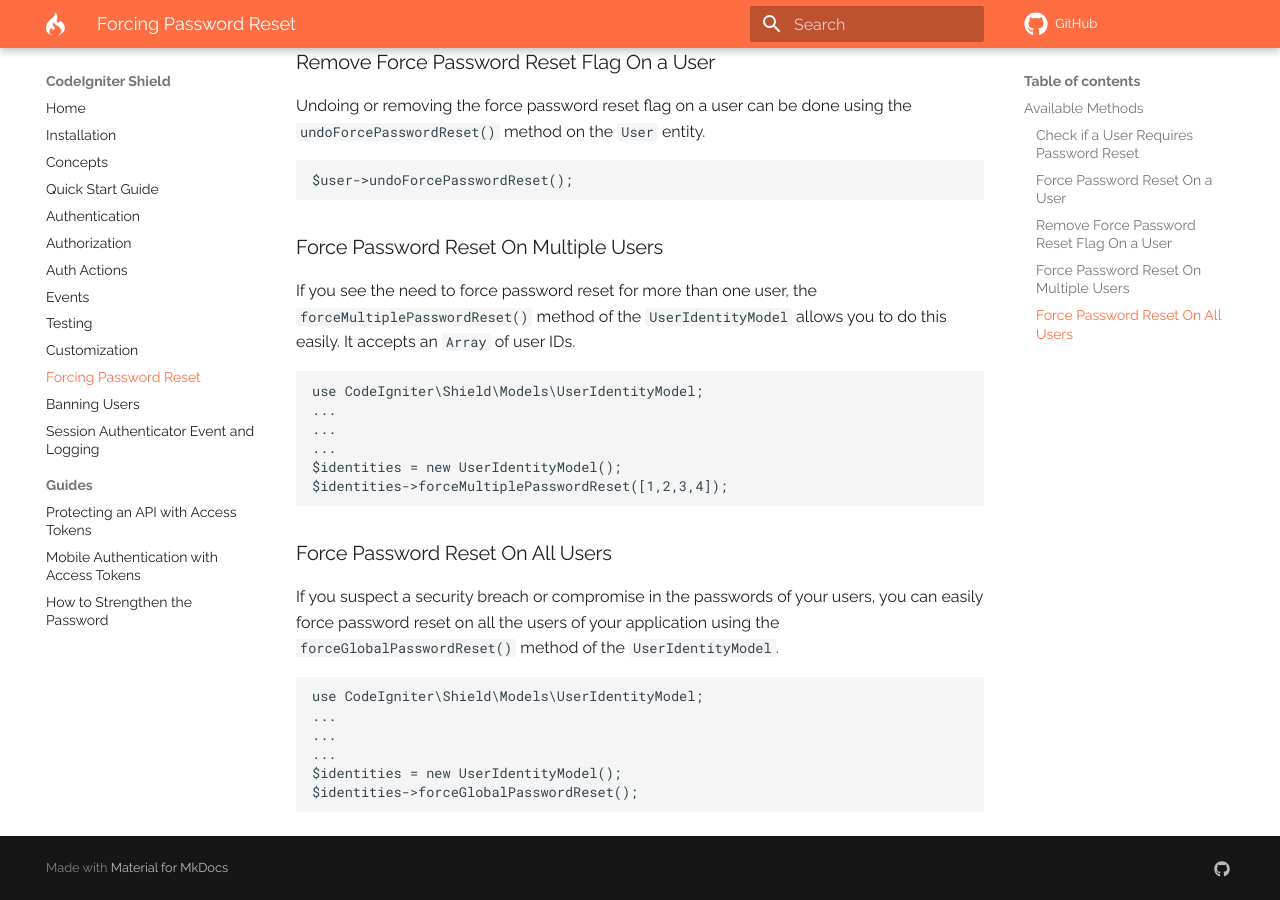
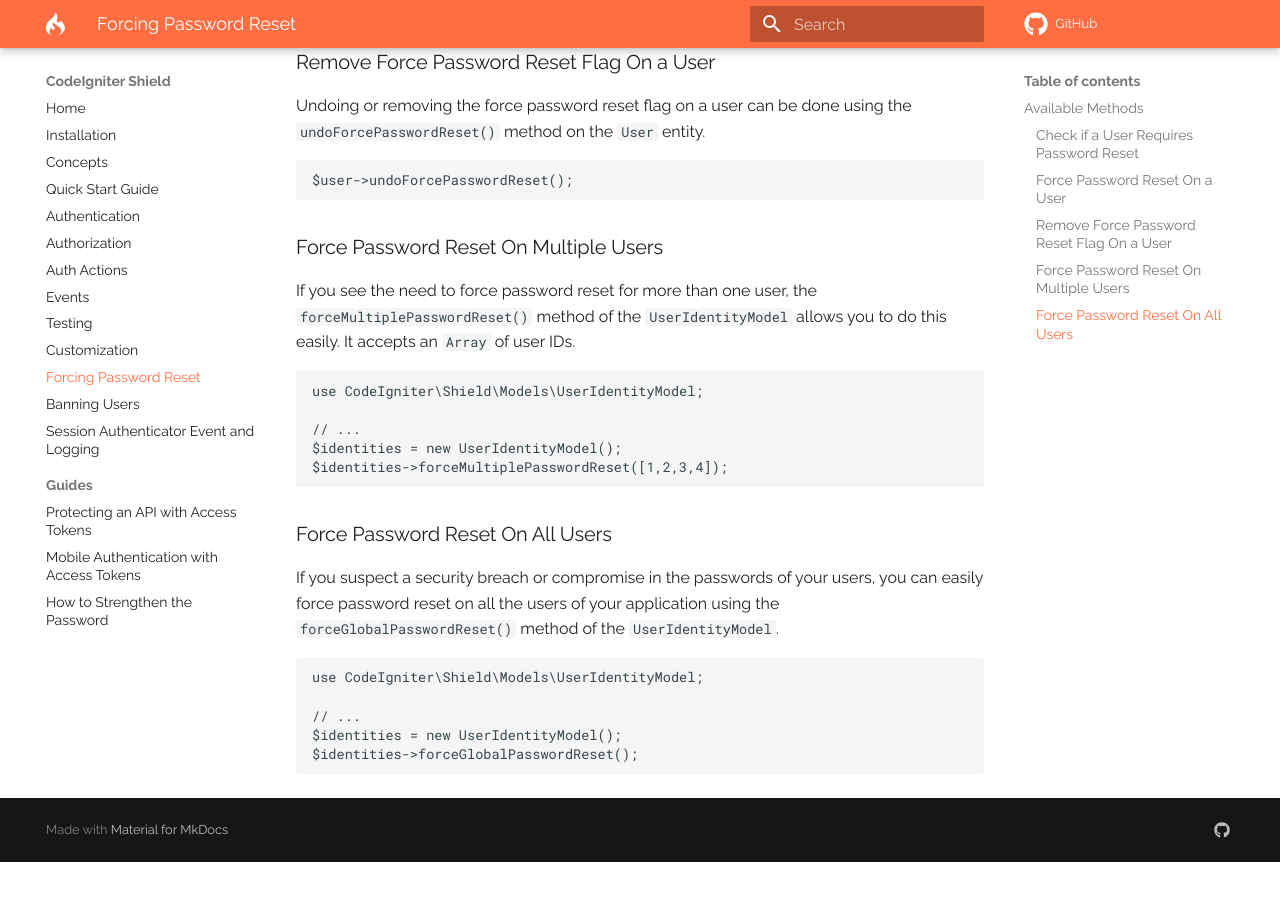
Before and after one commit to codeigniter4/shield, an MkDocs documentation site: the page built from docs/forcing_password_reset.md, in a window 1280 px wide and 900 px high, scrolled down 1120 px. Built offline with MkDocs 1.6.1 and Material for MkDocs 9.7.7, drawn with Linux system fonts in a browser that asks for light colours; comment, search, counter and statistics services are not loaded; a style sheet for code colours, icons or effects is not loaded; after the commit the page ends 1982 px from its top, so only the background shows below that; part of the change alters nothing that is shown; some of the changed text lies outside the part shown.

Commit message:
docs: improvements in the PHP block

````diff
--- a/docs/forcing_password_reset.md
+++ b/docs/forcing_password_reset.md
@@ -6,7 +6,7 @@ Depending on the scope of your application, there may be times when you'll decid
   - [Available Methods](#available-methods)
     - [Check if a User Requires Password Reset](#check-if-a-user-requires-password-reset)
     - [Force Password Reset On a User](#force-password-reset-on-a-user)
-    - [Removing Password Reset Flag On a User](#removing-password-reset-flag-on-a-user)
+    - [Remove Force Password Reset Flag On a User](#remove-force-password-reset-flag-on-a-user)
     - [Force Password Reset On Multiple Users](#force-password-reset-on-multiple-users)
     - [Force Password Reset On All Users](#force-password-reset-on-all-users)
 
@@ -46,9 +46,8 @@ If you see the need to force password reset for more than one user, the `forceMu
 
 ```php
 use CodeIgniter\Shield\Models\UserIdentityModel;
-...
-...
-...
+
+// ...
 $identities = new UserIdentityModel();
 $identities->forceMultiplePasswordReset([1,2,3,4]);
 ```
@@ -59,9 +58,8 @@ If you suspect a security breach or compromise in the passwords of your users, y
 
 ```php
 use CodeIgniter\Shield\Models\UserIdentityModel;
-...
-...
-...
+
+// ...
 $identities = new UserIdentityModel();
 $identities->forceGlobalPasswordReset();
 ```
````
Also changed, not shown: docs/guides/strengthen_password.md (+3 -3 lines).
